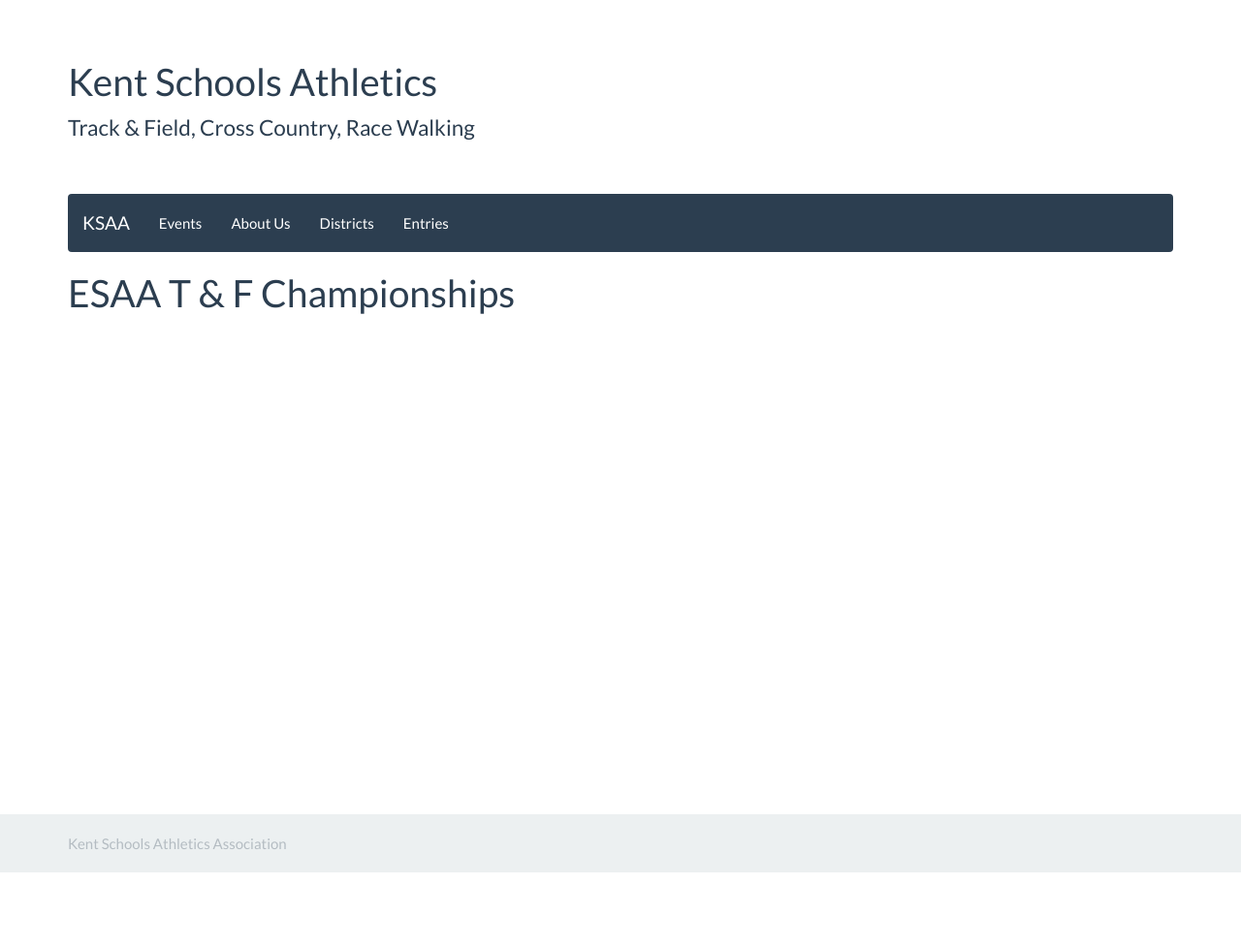
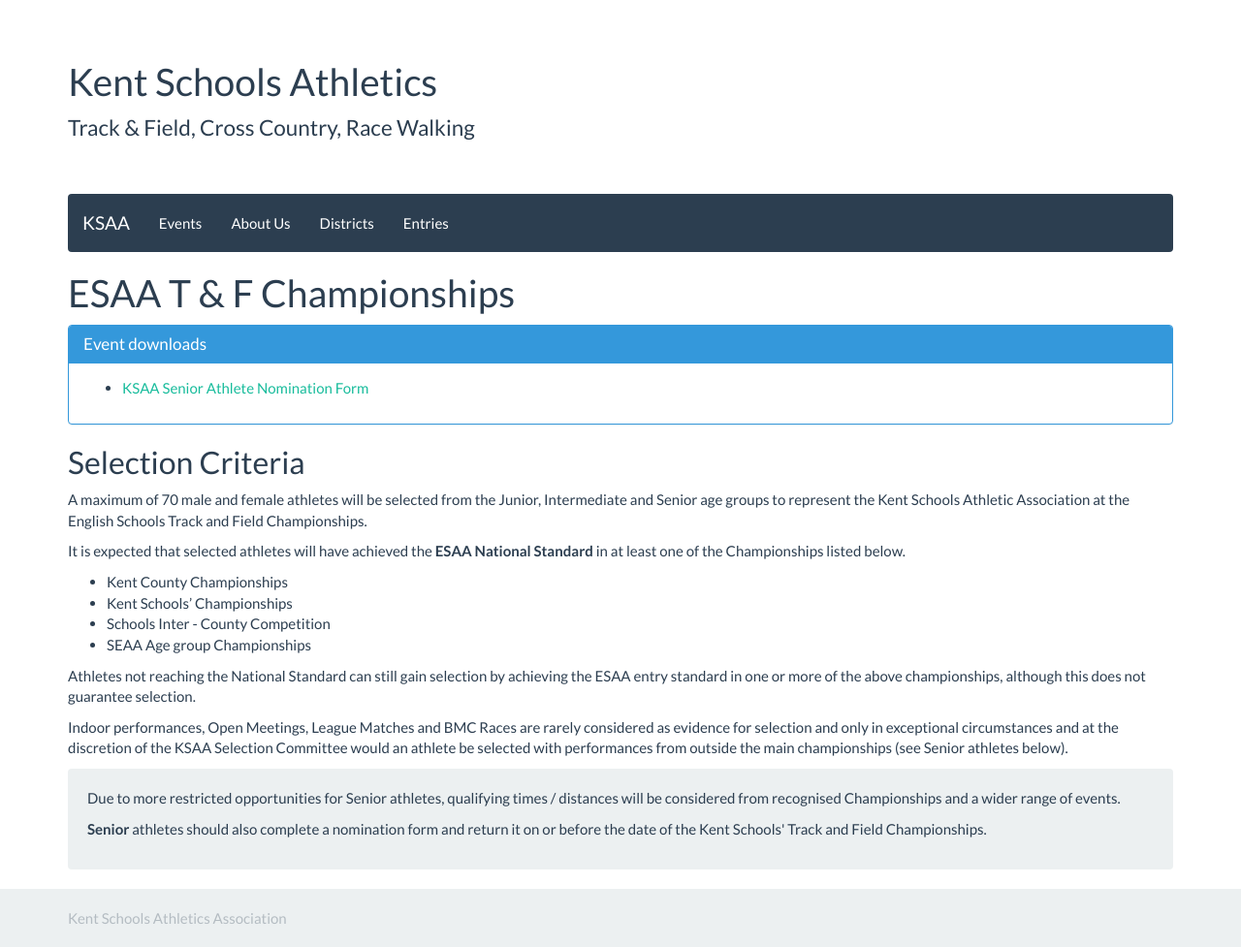
Before and after one commit to chrisnewark/chrisnewark.github.io, a Jekyll site: the page built from _events/16-17/2017-07-07-esaa-t-and-f-championships.md, in a window 1280 px wide. Shown: the whole page at 97% size. Built offline with Jekyll 4.4.1, drawn with Linux system fonts in a browser that asks for light colours; nearby versions of some CDN libraries; before the commit the page ends 901 px from its top, so only the background shows below that.

Commit message:
Added esaa champs

```diff
--- a/_events/16-17/2017-07-07-esaa-t-and-f-championships.md
+++ b/_events/16-17/2017-07-07-esaa-t-and-f-championships.md
@@ -4,3 +4,42 @@
 date: 07/08 July 2017
 location: Birmingham
 ---
+
+<div class="panel panel-info">
+  <div class="panel-heading">
+    <h3 class="panel-title">Event downloads</h3>
+  </div>
+  <div class="panel-body">
+    <ul>
+        <li>
+            <a href="/files/events/16-17/2017-07-07-esaa-t-and-f-championships/KSAA-Nomination-Form-SENIOR-ATHLETE.docx">
+                KSAA Senior Athlete Nomination Form
+            </a>
+        </li>
+    </ul>
+  </div>
+</div>
+
+## Selection Criteria
+
+A maximum of 70 male and female athletes will be selected from the Junior, Intermediate and Senior age groups to represent the Kent Schools Athletic Association at the English Schools Track and Field Championships.
+
+It is expected that selected athletes will have achieved the **ESAA National Standard** in at least one of the Championships listed below.
+
+- Kent County Championships
+- Kent Schools' Championships
+- Schools Inter - County Competition
+- SEAA Age group Championships
+
+Athletes not reaching the National Standard can still gain selection by achieving the ESAA entry standard in one or more of the above championships, although this does not guarantee selection.
+
+Indoor performances, Open Meetings, League Matches and BMC Races are rarely considered as evidence for selection and only in exceptional circumstances and at the discretion of the KSAA Selection Committee would an athlete be selected with performances from outside the main championships (see Senior athletes below).
+
+<div class="well">
+    <p>
+        Due to more restricted opportunities for Senior athletes, qualifying times / distances will be considered from recognised Championships and a wider range of events.
+    </p>
+    <p>
+        <strong>Senior</strong> athletes should also complete a nomination form and return it on or before the date of the Kent Schools' Track and Field Championships.
+    </p>
+</div>
```
Also changed, not shown: 1 other file.
